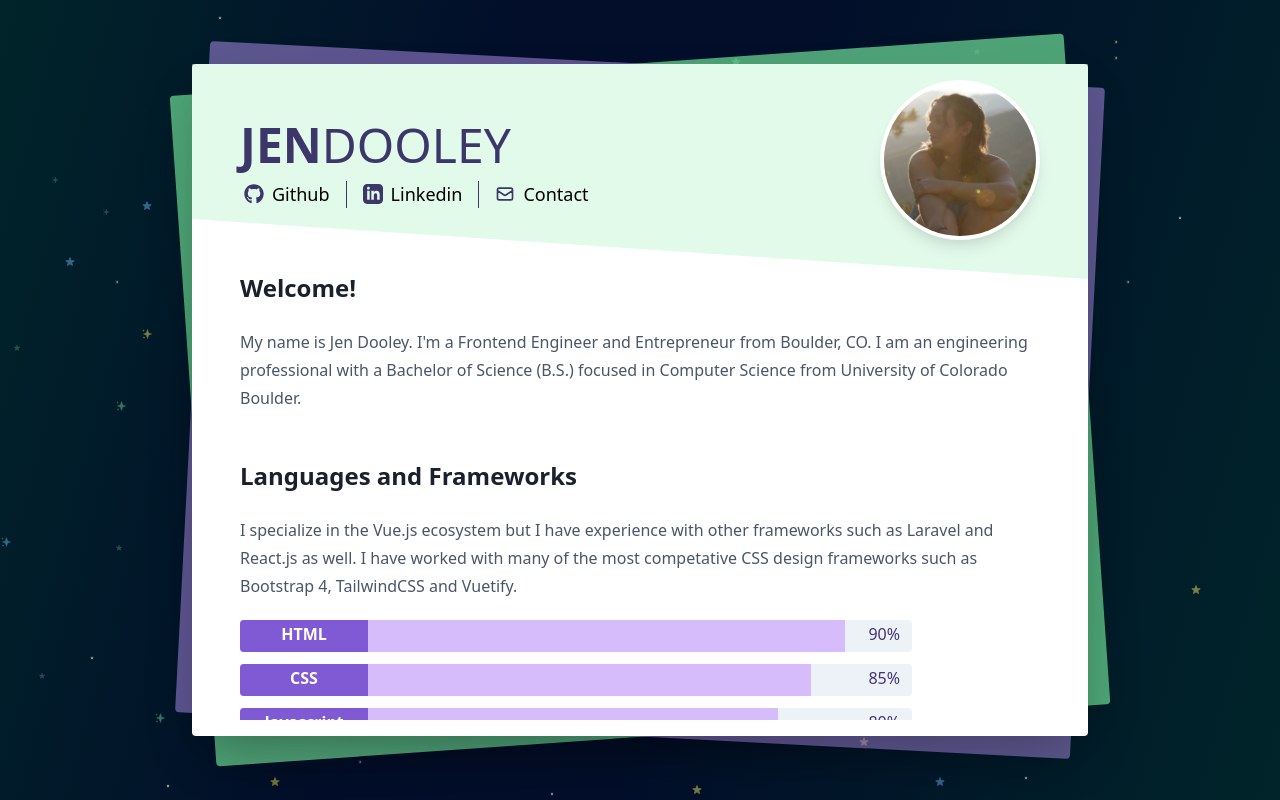
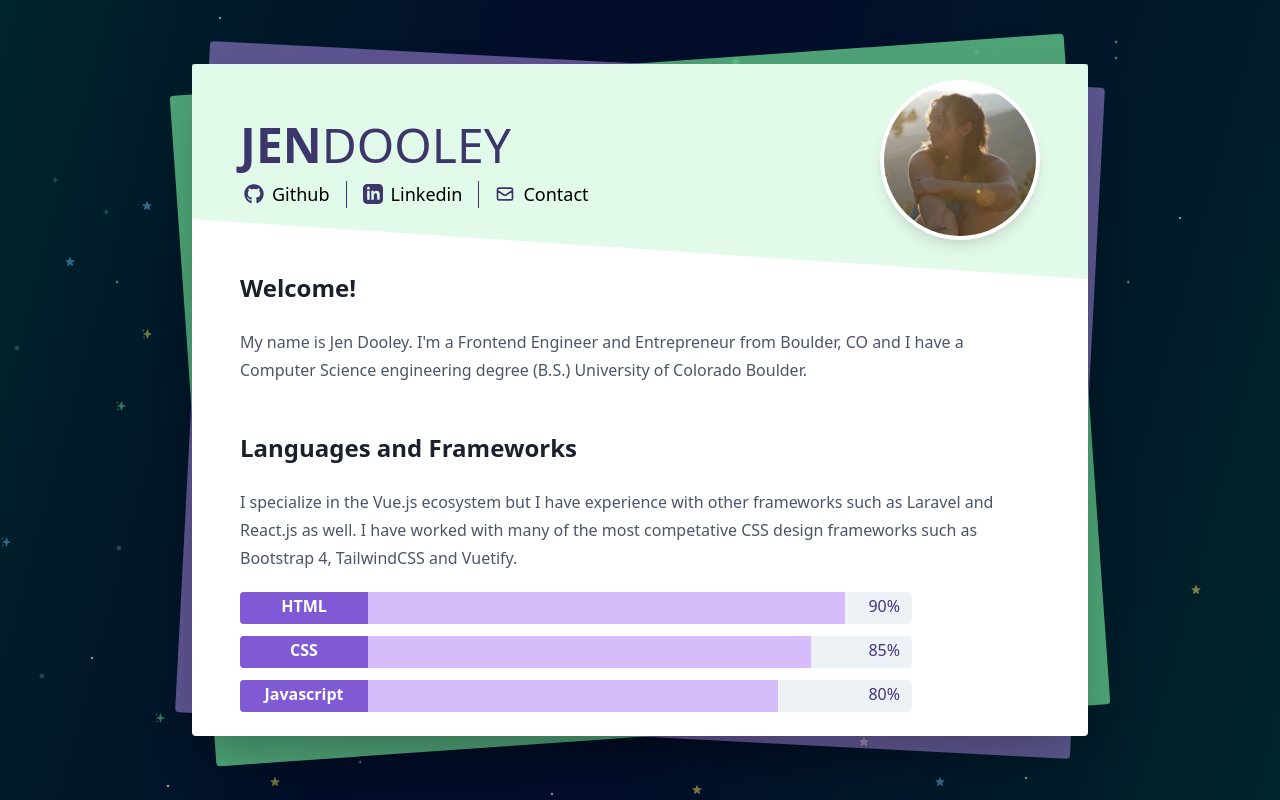
Before and after one commit to jen-dooley/personal-website, a Nuxt app: page / in a window 1280 px wide. Built offline with nearby package versions, Linux system fonts and the light colour scheme.

Commit message:
Changed some wording

```diff
--- a/pages/index.vue
+++ b/pages/index.vue
@@ -23,10 +23,9 @@
               <h2>Welcome!</h2>
               <p>
                 My name is Jen Dooley. I'm a Frontend Engineer and
-                Entrepreneur from Boulder, CO. I am an engineering
-                professional with a Bachelor of Science (B.S.) focused
-                in Computer Science from University of Colorado
-                Boulder.
+                Entrepreneur from Boulder, CO and I have a Computer
+                Science engineering degree (B.S.) University of
+                Colorado Boulder.
               </p>
               <h2>Languages and Frameworks</h2>
               <p>
@@ -57,10 +56,11 @@
                   class="text-lg font-semibold focus:outline-none focus:bg-green-200 hover:bg-green-200 rounded p-1"
                   >Illumination Foundry</a
                 >
-                to provide professional web-application services to
-                small businesses, clubs, and non-profits. Since then
-                we have worked with companies to create marketing
-                websites, analytic dashboards, and full CRMs.
+                with a couple of partners to provide professional
+                web-application services to small businesses, clubs,
+                and non-profits. Since then we have worked with
+                companies to create marketing websites, analytic
+                dashboards, and full CRMs.
               </p>
             </div>
             <div class="max-w-none">
@@ -73,7 +73,7 @@
             <div class="prose max-w-none mt-12 mb-24">
               <h2>More About Me</h2>
               <p>
-                I love spending time outdoors. Over the years I've
+                I love spending time outside. Over the years I've
                 enjoyed outdoor hobbies, such as hiking, camping,
                 snowboarding, horseback riding, paintball, disk golf,
                 and beer league kickball. 😊
```
